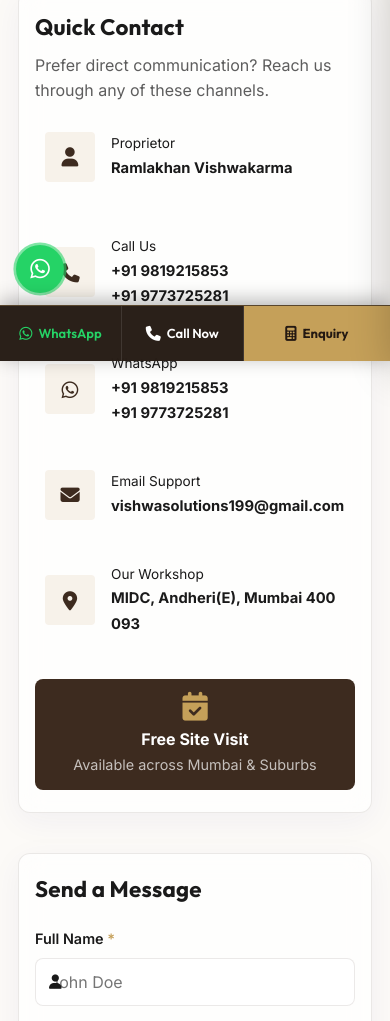
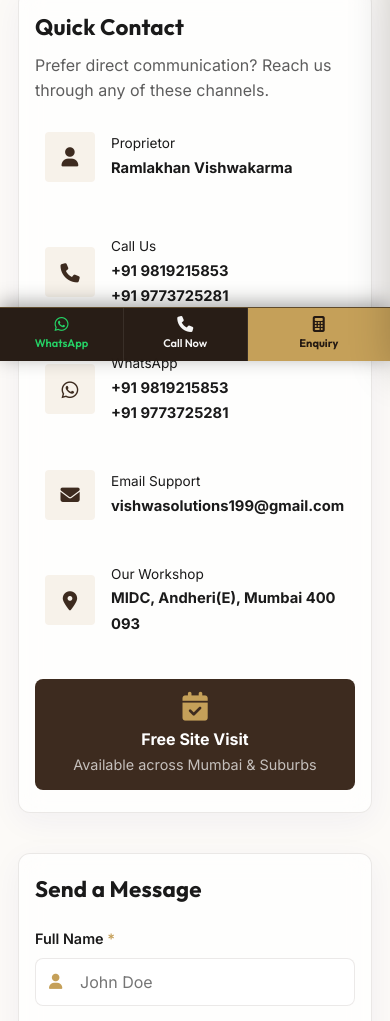
Before and after one commit to VishwaAdarsh/Vishwa-Solutions, a website: page contact.html in a window 390 px wide. Shown: the part 483-1504 px from the top of the page. Drawn offline with Linux system fonts and the light colour scheme.

Commit message:
fix(ui): fix form icon overlap and refine mobile bottom sticky action bar

```diff
--- a/contact.html
+++ b/contact.html
@@ -167,9 +167,9 @@
                             </div>
                             <div class="form-group">
                                 <label>Your Message</label>
-                                <div class="input-wrap">
+                                <div class="input-wrap input-wrap--textarea">
                                     <i class="fa-solid fa-comment-dots"></i>
-                                    <textarea name="message" rows="5"
+                                    <textarea name="message" rows="4"
                                         placeholder="Tell us about your space and preferences..."></textarea>
                                 </div>
                             </div>
--- a/styles/main.css
+++ b/styles/main.css
@@ -1889,39 +1889,59 @@ header.scrolled .navbar {
     position: relative;
     display: flex;
     align-items: center;
+    width: 100%;
 }
 
 .input-wrap i {
     position: absolute;
     left: 14px;
-    color: var(--color-text-light);
-    font-size: 0.9rem;
+    top: 50%;
+    transform: translateY(-50%);
+    color: var(--color-accent, #c5a059);
+    font-size: 0.95rem;
+    pointer-events: none;
+    z-index: 2;
+    transition: color 0.2s ease;
 }
 
 .input-wrap input,
 .input-wrap select,
 .input-wrap textarea {
     width: 100%;
-    padding: 14px 14px 14px 42px;
+    padding: 13px 14px 13px 44px;
     border-radius: var(--radius-sm);
     border: 1px solid var(--border-color);
     font-family: inherit;
-    font-size: 16px;
+    font-size: 15.5px;
     color: var(--color-text-primary);
     background: var(--color-bg-card);
     transition: var(--transition-normal);
+}
+
+.input-wrap.input-wrap--textarea,
+.input-wrap:has(textarea) {
+    align-items: flex-start;
+}
+
+.input-wrap.input-wrap--textarea i,
+.input-wrap:has(textarea) i {
+    top: 16px;
+    transform: none;
 }
 
 .input-wrap input:focus,
 .input-wrap select:focus,
 .input-wrap textarea:focus {
     outline: none;
-    border-color: var(--color-primary);
-    box-shadow: 0 0 0 3px rgba(61, 43, 31, 0.1);
+    border-color: var(--color-accent, #c5a059);
+    box-shadow: 0 0 0 3px rgba(197, 160, 89, 0.18);
 }
 
 .input-wrap textarea {
     resize: vertical;
+    min-height: 110px;
+    padding-top: 14px;
+    line-height: 1.5;
 }
 
 .premium-form .btn {
@@ -2848,9 +2868,14 @@ body.lightbox-open {
     .input-wrap textarea {
         font-size: 16px !important;
         min-height: 48px;
-        padding: 12px 14px;
+        padding: 12px 14px 12px 44px !important;
         border-radius: 8px;
         width: 100%;
+    }
+
+    .input-wrap textarea {
+        padding-top: 14px !important;
+        min-height: 100px;
     }
 
     .submit-btn {
@@ -2877,9 +2902,8 @@ body.lightbox-open {
     }
 
     /* Floating Action Buttons with Safe Area */
-    /* Floating Action Buttons with Safe Area */
     .back-to-top {
-        bottom: calc(68px + env(safe-area-inset-bottom, 14px));
+        bottom: calc(66px + env(safe-area-inset-bottom, 14px));
         right: 16px;
         width: 42px;
         height: 42px;
@@ -2887,13 +2911,9 @@ body.lightbox-open {
         z-index: 995;
     }
 
+    /* Hide redundant round floating WhatsApp button on mobile since we have the bottom sticky bar */
     .whatsapp-float {
-        bottom: calc(68px + env(safe-area-inset-bottom, 14px));
-        left: 16px;
-        width: 48px;
-        height: 48px;
-        font-size: 1.4rem;
-        z-index: 995;
+        display: none !important;
     }
 
     body {
@@ -2902,33 +2922,36 @@ body.lightbox-open {
 
     .mobile-sticky-bar {
         display: grid;
-        grid-template-columns: 1fr 1fr 1.2fr;
+        grid-template-columns: 1fr 1fr 1.15fr;
         position: fixed;
         bottom: 0;
         left: 0;
         width: 100%;
-        height: calc(56px + env(safe-area-inset-bottom, 0px));
+        height: calc(54px + env(safe-area-inset-bottom, 0px));
         padding-bottom: env(safe-area-inset-bottom, 0px);
-        background: rgba(36, 25, 18, 0.97);
-        backdrop-filter: blur(12px);
-        -webkit-backdrop-filter: blur(12px);
-        border-top: 1px solid rgba(197, 160, 89, 0.3);
+        background: rgba(36, 25, 18, 0.98);
+        backdrop-filter: blur(14px);
+        -webkit-backdrop-filter: blur(14px);
+        border-top: 1px solid rgba(197, 160, 89, 0.35);
         z-index: 998;
-        box-shadow: 0 -4px 20px rgba(0, 0, 0, 0.3);
+        box-shadow: 0 -4px 20px rgba(0, 0, 0, 0.35);
     }
 
     .mobile-sticky-item {
         display: flex;
-        flex-direction: row;
+        flex-direction: column;
         align-items: center;
         justify-content: center;
-        gap: 6px;
+        gap: 3px;
+        padding: 5px 2px;
         color: #ffffff;
         font-family: var(--font-heading);
-        font-size: 13px;
+        font-size: 11px;
         font-weight: 600;
         text-decoration: none;
-        border-right: 1px solid rgba(255, 255, 255, 0.1);
+        border-right: 1px solid rgba(255, 255, 255, 0.08);
+        text-align: center;
+        white-space: nowrap;
     }
 
     .mobile-sticky-item:last-child {
@@ -2936,7 +2959,8 @@ body.lightbox-open {
     }
 
     .mobile-sticky-item i {
-        font-size: 15px;
+        font-size: 16px;
+        margin: 0;
     }
 
     .mobile-sticky-item--whatsapp {
@@ -2944,7 +2968,7 @@ body.lightbox-open {
     }
 
     .mobile-sticky-item--call {
-        color: #ffffff;
+        color: #f5f5f5;
     }
 
     .mobile-sticky-item--enquiry {
```
